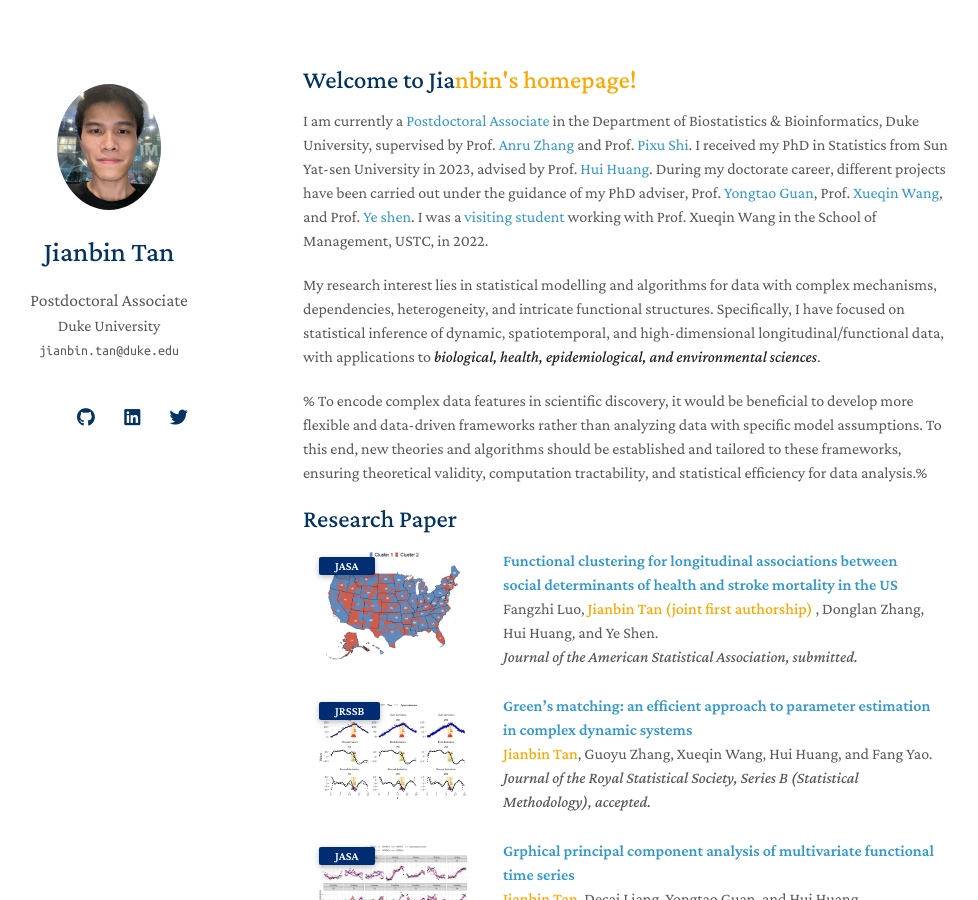
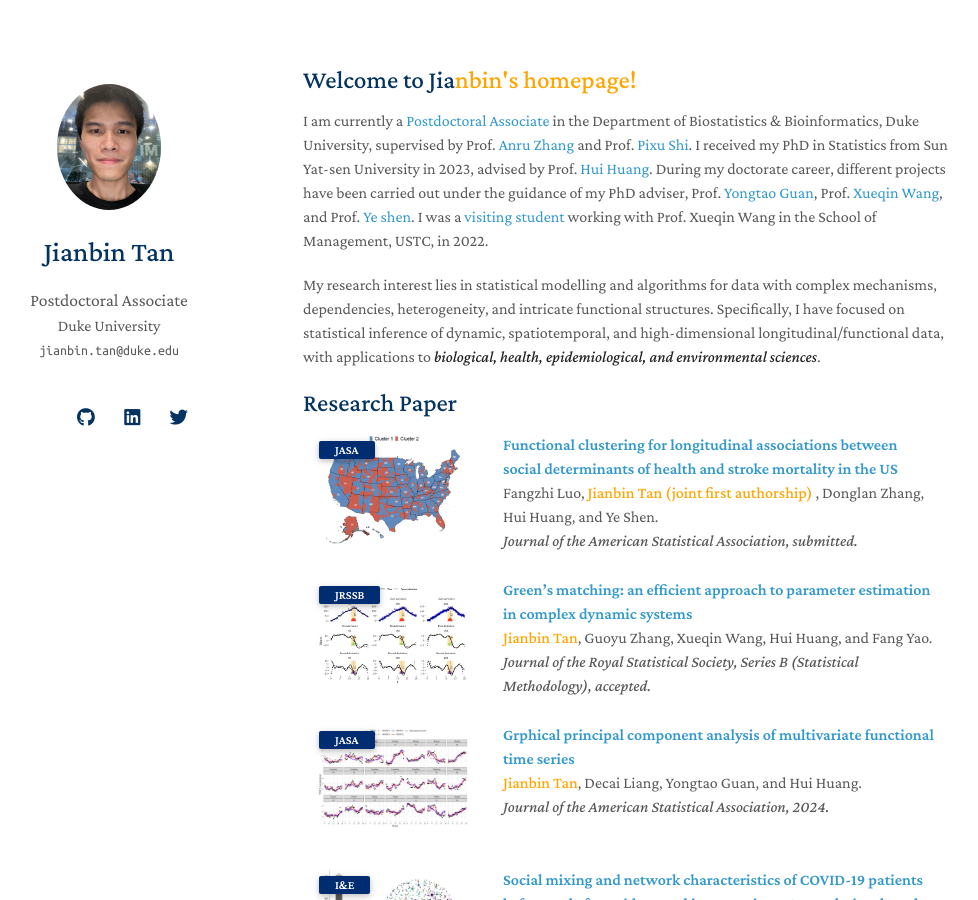
Before and after one commit to Tan-jianbin/Tan-jianbin.github.io, a Jekyll site: the page built from index.md, in a window 1280 px wide and 900 px high. Shown: the whole window, without its empty margins (167-1145 px from the left). Built offline with Jekyll 4.4.1, drawn with Linux system fonts in a browser that asks for light colours; nearby versions of some CDN libraries; a style sheet for code colours, icons or effects is not loaded; our own code applies the rules of GitHub Pages for plain Markdown files.

Commit message:
Update index.md

```diff
--- a/index.md
+++ b/index.md
@@ -8,6 +8,4 @@ I am currently a [Postdoctoral Associate](https://biostat.duke.edu/profile/jianb
 
 My research interest lies in statistical modelling and algorithms for data with complex mechanisms, dependencies, heterogeneity, and intricate functional structures. Specifically, I have focused on statistical inference of dynamic, spatiotemporal, and high-dimensional longitudinal/functional data, with applications to ***biological, health, epidemiological, and environmental sciences***.
 
-% To encode complex data features in scientific discovery, it would be beneficial to develop more flexible and data-driven frameworks rather than analyzing data with specific model assumptions. To this end, new theories and algorithms should be established and tailored to these frameworks, ensuring theoretical validity,  computation tractability, and statistical efficiency for data analysis.%
-
 {% include_relative _includes/publications.md %}
```
